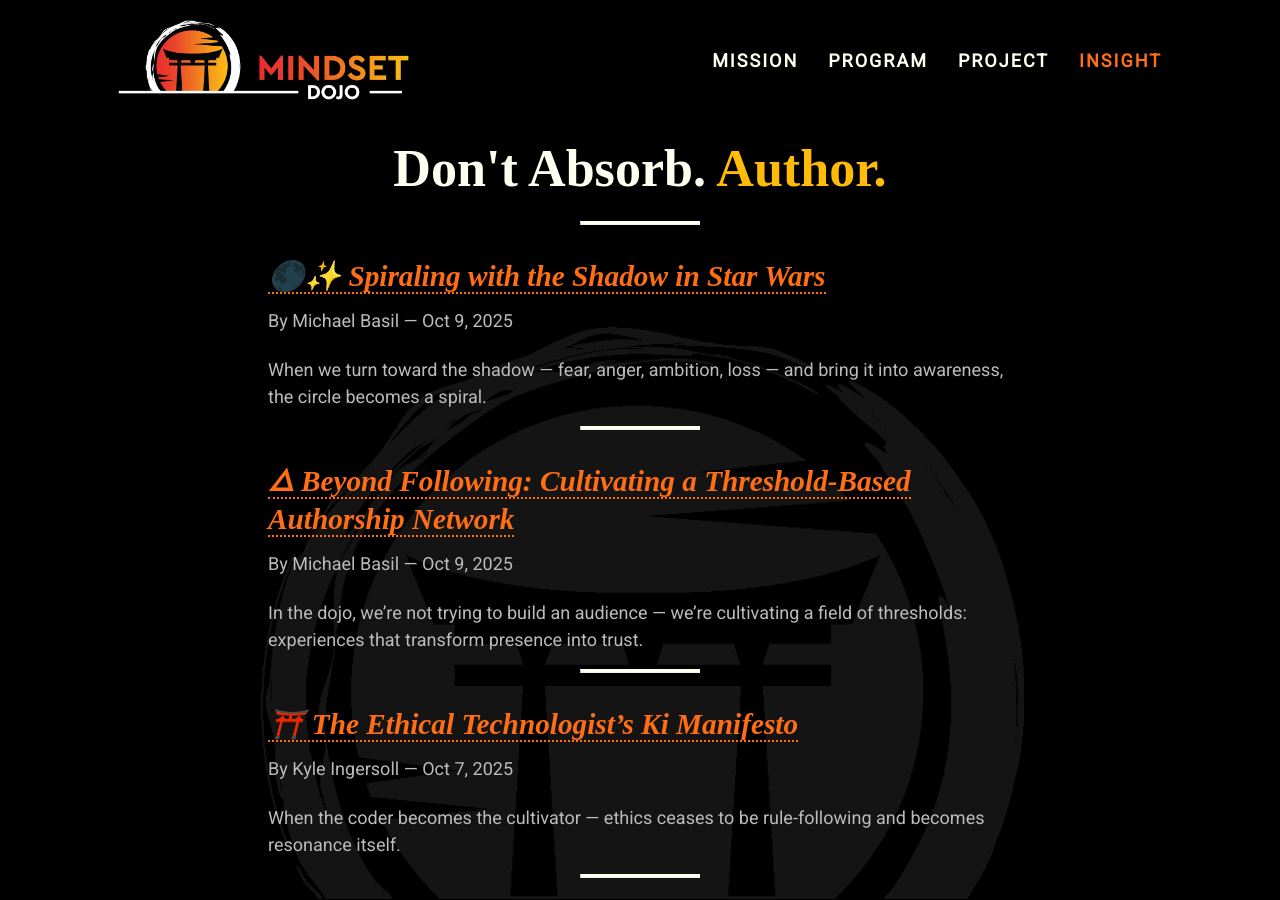
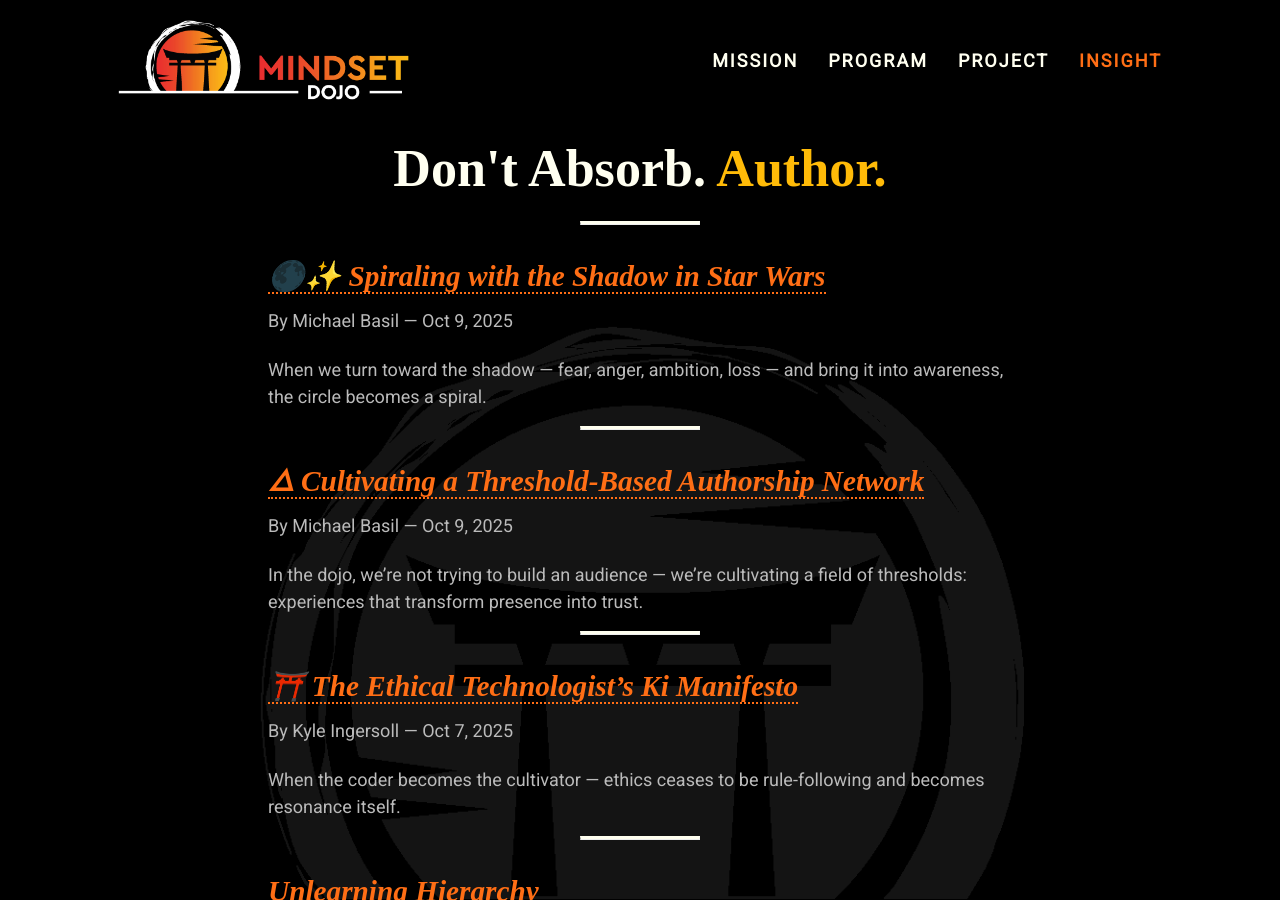
Before and after one commit to mindset-dojo/mindset-dojo.github.io, a Jekyll site: the page built from insight.md, in a window 1280 px wide and 900 px high. Built offline with Jekyll 4.4.1, drawn with Linux system fonts in a browser that asks for light colours; some web fonts are replaced.

Commit message:
feat: Insight - Cultivating a Threshold-Based Authorship Network

```diff
--- a/_data/program.yaml
+++ b/_data/program.yaml
@@ -52,29 +52,27 @@ sections:
           edge: Four Patterns Reflection
           flows:
             - label: MetaShiftInsight - Cultivating a Threshold-Based Authorship Network
-              url: /insight/beyond-following-threshold-based-authorship-network/
+              url: /insight/cultivating-a-threshold-based-authorship-network/
             - label: Zen Toolkit Inspiration
               url: http://www.zenshinkan.com/zenshinkan-lineage-ginny.html
             - label: FEBI™ (Focus Energy Balance Indicator) Context
               url: https://zenleader.global/s/FEBI-Technical-Manual-2024.pdf
             - label: Four Patterns Experience
               url: https://www.youtube.com/watch?v=uVTGeFjsD3s
-            - label: MetaShift Insight - A Fable on Opposition
-              url: /insight/fable-on-opposition/
         - color: yellow
           label: 6th Kyu
           level: -6
           intention: Centering
           edge: Meditate until a spirited conversation makes sense and share your learnings
           flows:
+            - label: MetaShift Insight - Tone
+              url: /insight/tone/
+            - label: MetaShift Insight - Map of Consciousness
+              url: /insight/map-of-consciousness/
             - label: Zen Toolkit - One Breath
               url: https://vimeo.com/944618879/47e96945a4
             - label: The Backwards Brain Bicycle
               url: https://www.youtube.com/watch?v=MFzDaBzBlL0
-            - label: MetaShift Insight - Tone
-              url: /insight/tone/
-            - label: MetaShift Insight - Map of Consciousness
-              url: /insight/map-of-consciousness/
             - label: 5 minute Zazen with Zenpai
               url: https://youtu.be/q7Y5rwKiabQ?si=8keWWxVJrCp9BN1S
         - color: green
@@ -83,6 +81,8 @@ sections:
           intention: Perception
           edge: Reflect on a spirited conversation through multiple points of view at once
           flows:
+            - label: MetaShift Insight - A Fable on Opposition
+              url: /insight/fable-on-opposition/
             - label: Zen Toolkit - Two Sides
               url: https://vimeo.com/944663134/d4f1c4f333
             - label: Negotiation 9™ Move - Calibrated Questions
--- a/_insight/2025-10-09-beyond-following-threshold-based-authorship-network.md
+++ b/_insight/2025-10-09-cultivating-a-threshold-based-authorship-network.md
@@ -1,6 +1,6 @@
 ---
 layout: post
-title: "🜂 Beyond Following: Cultivating a Threshold-Based Authorship Network"
+title: "🜂 Cultivating a Threshold-Based Authorship Network"
 h1_mark: Authorship
 date: 2025-10-09
 author: "Michael Basil"
```
